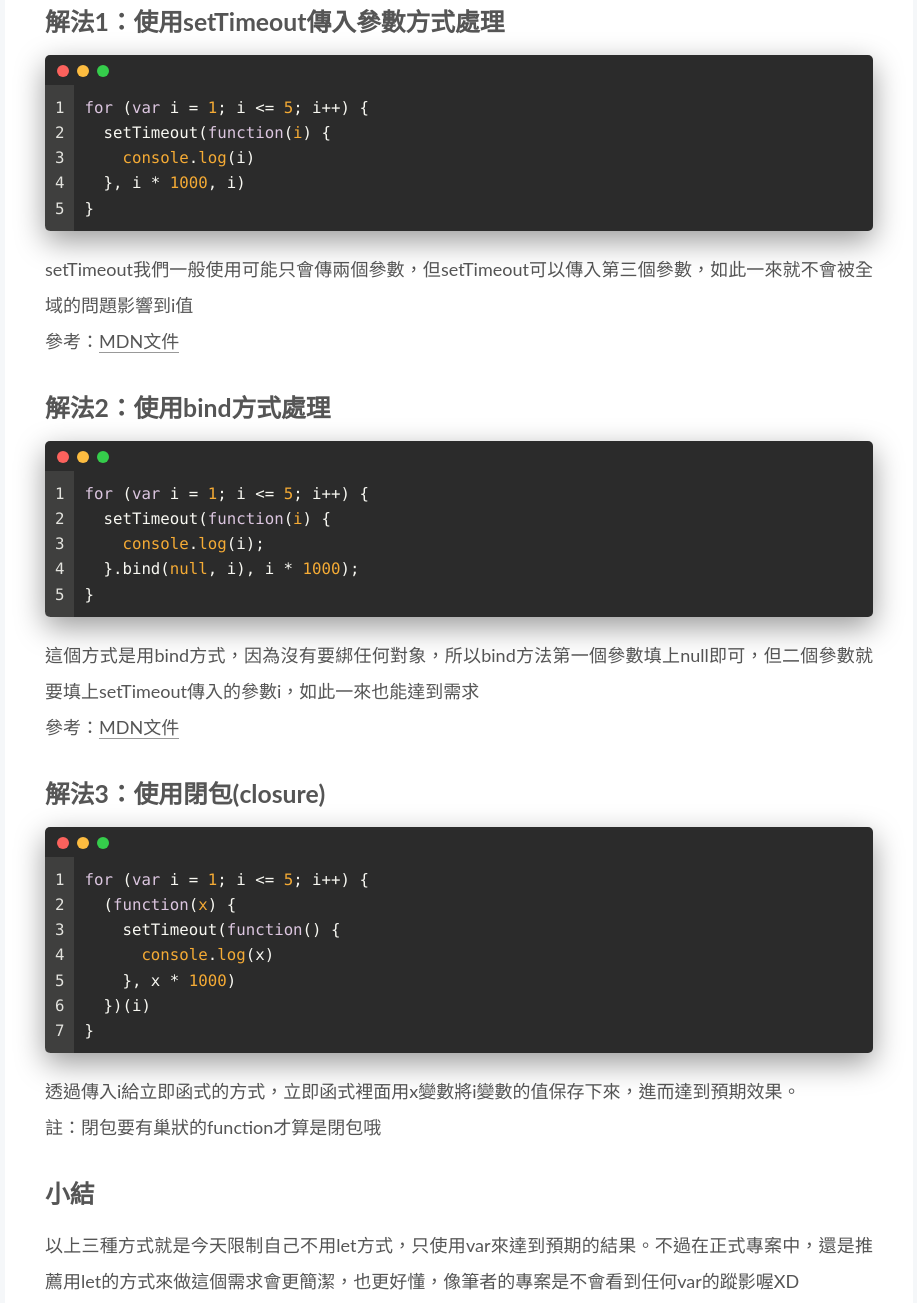
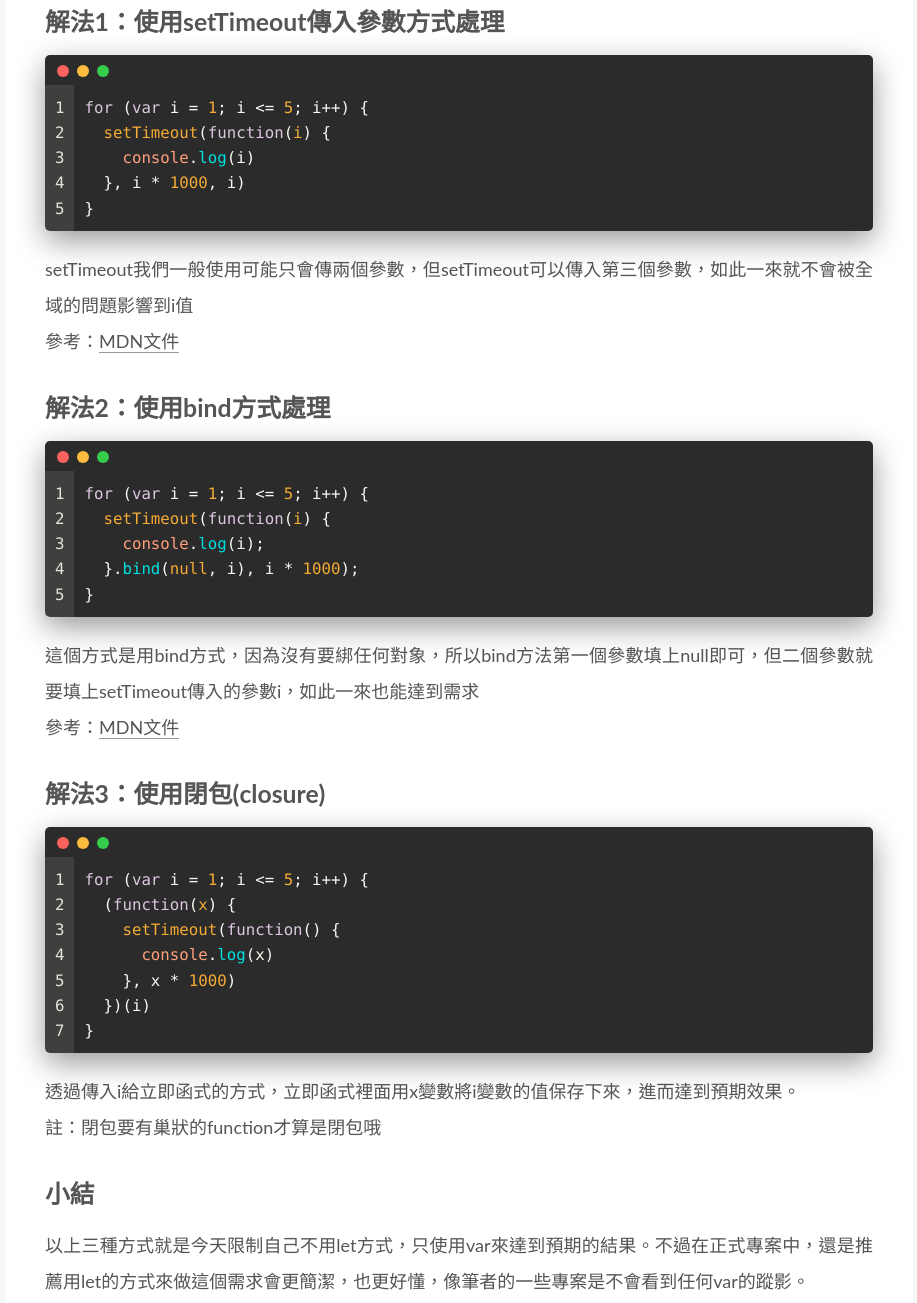
Before and after one commit to FredChang14/FredChang14, a plain HTML site: page 2023/10/27/跑迴圈用setTimeout印出1-5有哪些/index.html in a window 1280 px wide. Shown: the part 1260-2563 px from the top of the page, without its empty margins (307-1224 px from the left). Drawn offline with nearby package versions, Linux system fonts and the light colour scheme; a script that the page names is missing.

Commit message:
Site updated: 2023-10-30 08:39:16

```diff
--- a/2023/10/27/跑迴圈用setTimeout印出1-5有哪些/index.html
+++ b/2023/10/27/跑迴圈用setTimeout印出1-5有哪些/index.html
@@ -27,7 +27,7 @@
 <meta property="og:description" content="前言我們常用跑迴圈setTimeout來理解var和let的差異，我們知道var的作用域是以function來分界，let是以{}來分界，那現在我們也一個需求是我就是不要用let，一定選擇用var來作為解決方案，那該如何解決這個問題呢？">
 <meta property="og:locale" content="zh_TW">
 <meta property="article:published_time" content="2023-10-27T05:15:57.000Z">
-<meta property="article:modified_time" content="2023-10-30T00:36:20.138Z">
+<meta property="article:modified_time" content="2023-10-30T00:39:00.006Z">
 <meta property="article:author" content="Fred Chang">
 <meta property="article:tag" content="Javascript">
 <meta name="twitter:card" content="summary">
@@ -235,18 +235,18 @@
 <figure class="highlight arcade"><table><tr><td class="gutter"><pre><span class="line">1</span><br><span class="line">2</span><br><span class="line">3</span><br><span class="line">4</span><br><span class="line">5</span><br></pre></td><td class="code"><pre><span class="line"><span class="keyword">for</span> (<span class="keyword">var</span> i = <span class="number">1</span>; i &lt;= <span class="number">5</span>; i++) &#123;</span><br><span class="line">  setTimeout(<span class="keyword">function</span>(<span class="params"></span>) &#123;</span><br><span class="line">    <span class="built_in">console</span>.<span class="built_in">log</span>(i)</span><br><span class="line">  &#125;, i * <span class="number">1000</span>)</span><br><span class="line">&#125;</span><br></pre></td></tr></table></figure>
 <p>卻發現第一秒卻取得5、第二秒也是取得5，一直到第五秒也是取得5。為什麼會發生這樣的問題？因為i變數是用var宣告的，這個變數已經跑到5，並且已經污染到全域了。<br>可以在這段程式碼後面是者印出i來看看，我們可以取得迴圈內的變數i的值console.log(i)，會發現印出5</p>
 <p>我們一般常會用的解法可能是把var改為let就好了</p>
-<figure class="highlight javascript"><table><tr><td class="gutter"><pre><span class="line">1</span><br><span class="line">2</span><br><span class="line">3</span><br><span class="line">4</span><br><span class="line">5</span><br></pre></td><td class="code"><pre><span class="line"><span class="keyword">for</span> (<span class="keyword">let</span> i = <span class="number">1</span>; i &lt;= <span class="number">5</span>; i++) &#123;</span><br><span class="line">  <span class="built_in">setTimeout</span>(<span class="keyword">function</span>(<span class="params"></span>) &#123;</span><br><span class="line">    <span class="variable language_">console</span>.<span class="title function_">log</span>(i)</span><br><span class="line">  &#125;, i * <span class="number">1000</span>)</span><br><span class="line">&#125;</span><br></pre></td></tr></table></figure>
+<figure class="highlight js"><table><tr><td class="gutter"><pre><span class="line">1</span><br><span class="line">2</span><br><span class="line">3</span><br><span class="line">4</span><br><span class="line">5</span><br></pre></td><td class="code"><pre><span class="line"><span class="keyword">for</span> (<span class="keyword">let</span> i = <span class="number">1</span>; i &lt;= <span class="number">5</span>; i++) &#123;</span><br><span class="line">  <span class="built_in">setTimeout</span>(<span class="keyword">function</span>(<span class="params"></span>) &#123;</span><br><span class="line">    <span class="variable language_">console</span>.<span class="title function_">log</span>(i)</span><br><span class="line">  &#125;, i * <span class="number">1000</span>)</span><br><span class="line">&#125;</span><br></pre></td></tr></table></figure>
 
 <p>就能拿到預期的結果，第一秒時取得1、第二秒取得2、…、第五秒取得5。</p>
 <p>現在我就只想用var不想用let來實驗有沒有辦法得到上述需求</p>
 <hr>
-<h2 id="解法1：使用setTimeout傳入參數方式處理"><a href="#解法1：使用setTimeout傳入參數方式處理" class="headerlink" title="解法1：使用setTimeout傳入參數方式處理"></a>解法1：使用setTimeout傳入參數方式處理</h2><figure class="highlight arcade"><table><tr><td class="gutter"><pre><span class="line">1</span><br><span class="line">2</span><br><span class="line">3</span><br><span class="line">4</span><br><span class="line">5</span><br></pre></td><td class="code"><pre><span class="line"><span class="keyword">for</span> (<span class="keyword">var</span> i = <span class="number">1</span>; i &lt;= <span class="number">5</span>; i++) &#123;</span><br><span class="line">  setTimeout(<span class="keyword">function</span>(<span class="params">i</span>) &#123;</span><br><span class="line">    <span class="built_in">console</span>.<span class="built_in">log</span>(i)</span><br><span class="line">  &#125;, i * <span class="number">1000</span>, i)</span><br><span class="line">&#125;</span><br></pre></td></tr></table></figure>
+<h2 id="解法1：使用setTimeout傳入參數方式處理"><a href="#解法1：使用setTimeout傳入參數方式處理" class="headerlink" title="解法1：使用setTimeout傳入參數方式處理"></a>解法1：使用setTimeout傳入參數方式處理</h2><figure class="highlight js"><table><tr><td class="gutter"><pre><span class="line">1</span><br><span class="line">2</span><br><span class="line">3</span><br><span class="line">4</span><br><span class="line">5</span><br></pre></td><td class="code"><pre><span class="line"><span class="keyword">for</span> (<span class="keyword">var</span> i = <span class="number">1</span>; i &lt;= <span class="number">5</span>; i++) &#123;</span><br><span class="line">  <span class="built_in">setTimeout</span>(<span class="keyword">function</span>(<span class="params">i</span>) &#123;</span><br><span class="line">    <span class="variable language_">console</span>.<span class="title function_">log</span>(i)</span><br><span class="line">  &#125;, i * <span class="number">1000</span>, i)</span><br><span class="line">&#125;</span><br></pre></td></tr></table></figure>
 <p>setTimeout我們一般使用可能只會傳兩個參數，但setTimeout可以傳入第三個參數，如此一來就不會被全域的問題影響到i值<br>參考：<a target="_blank" rel="noopener" href="https://developer.mozilla.org/zh-CN/docs/Web/API/setTimeout">MDN文件</a></p>
-<h2 id="解法2：使用bind方式處理"><a href="#解法2：使用bind方式處理" class="headerlink" title="解法2：使用bind方式處理"></a>解法2：使用bind方式處理</h2><figure class="highlight arcade"><table><tr><td class="gutter"><pre><span class="line">1</span><br><span class="line">2</span><br><span class="line">3</span><br><span class="line">4</span><br><span class="line">5</span><br></pre></td><td class="code"><pre><span class="line"><span class="keyword">for</span> (<span class="keyword">var</span> i = <span class="number">1</span>; i &lt;= <span class="number">5</span>; i++) &#123;</span><br><span class="line">  setTimeout(<span class="keyword">function</span>(<span class="params">i</span>) &#123;</span><br><span class="line">    <span class="built_in">console</span>.<span class="built_in">log</span>(i);</span><br><span class="line">  &#125;.bind(<span class="literal">null</span>, i), i * <span class="number">1000</span>);</span><br><span class="line">&#125;</span><br></pre></td></tr></table></figure>
+<h2 id="解法2：使用bind方式處理"><a href="#解法2：使用bind方式處理" class="headerlink" title="解法2：使用bind方式處理"></a>解法2：使用bind方式處理</h2><figure class="highlight js"><table><tr><td class="gutter"><pre><span class="line">1</span><br><span class="line">2</span><br><span class="line">3</span><br><span class="line">4</span><br><span class="line">5</span><br></pre></td><td class="code"><pre><span class="line"><span class="keyword">for</span> (<span class="keyword">var</span> i = <span class="number">1</span>; i &lt;= <span class="number">5</span>; i++) &#123;</span><br><span class="line">  <span class="built_in">setTimeout</span>(<span class="keyword">function</span>(<span class="params">i</span>) &#123;</span><br><span class="line">    <span class="variable language_">console</span>.<span class="title function_">log</span>(i);</span><br><span class="line">  &#125;.<span class="title function_">bind</span>(<span class="literal">null</span>, i), i * <span class="number">1000</span>);</span><br><span class="line">&#125;</span><br></pre></td></tr></table></figure>
 <p>這個方式是用bind方式，因為沒有要綁任何對象，所以bind方法第一個參數填上null即可，但二個參數就要填上setTimeout傳入的參數i，如此一來也能達到需求<br>參考：<a target="_blank" rel="noopener" href="https://developer.mozilla.org/zh-TW/docs/Web/JavaScript/Reference/Global_Objects/Function/bind">MDN文件</a></p>
-<h2 id="解法3：使用閉包-closure"><a href="#解法3：使用閉包-closure" class="headerlink" title="解法3：使用閉包(closure)"></a>解法3：使用閉包(closure)</h2><figure class="highlight arcade"><table><tr><td class="gutter"><pre><span class="line">1</span><br><span class="line">2</span><br><span class="line">3</span><br><span class="line">4</span><br><span class="line">5</span><br><span class="line">6</span><br><span class="line">7</span><br></pre></td><td class="code"><pre><span class="line"><span class="keyword">for</span> (<span class="keyword">var</span> i = <span class="number">1</span>; i &lt;= <span class="number">5</span>; i++) &#123;</span><br><span class="line">  (<span class="keyword">function</span>(<span class="params">x</span>) &#123;</span><br><span class="line">    setTimeout(<span class="keyword">function</span>(<span class="params"></span>) &#123;</span><br><span class="line">      <span class="built_in">console</span>.<span class="built_in">log</span>(x)</span><br><span class="line">    &#125;, x * <span class="number">1000</span>)</span><br><span class="line">  &#125;)(i)</span><br><span class="line">&#125;</span><br></pre></td></tr></table></figure>
+<h2 id="解法3：使用閉包-closure"><a href="#解法3：使用閉包-closure" class="headerlink" title="解法3：使用閉包(closure)"></a>解法3：使用閉包(closure)</h2><figure class="highlight js"><table><tr><td class="gutter"><pre><span class="line">1</span><br><span class="line">2</span><br><span class="line">3</span><br><span class="line">4</span><br><span class="line">5</span><br><span class="line">6</span><br><span class="line">7</span><br></pre></td><td class="code"><pre><span class="line"><span class="keyword">for</span> (<span class="keyword">var</span> i = <span class="number">1</span>; i &lt;= <span class="number">5</span>; i++) &#123;</span><br><span class="line">  (<span class="keyword">function</span>(<span class="params">x</span>) &#123;</span><br><span class="line">    <span class="built_in">setTimeout</span>(<span class="keyword">function</span>(<span class="params"></span>) &#123;</span><br><span class="line">      <span class="variable language_">console</span>.<span class="title function_">log</span>(x)</span><br><span class="line">    &#125;, x * <span class="number">1000</span>)</span><br><span class="line">  &#125;)(i)</span><br><span class="line">&#125;</span><br></pre></td></tr></table></figure>
 <p>透過傳入i給立即函式的方式，立即函式裡面用x變數將i變數的值保存下來，進而達到預期效果。<br>註：閉包要有巢狀的function才算是閉包哦</p>
-<h2 id="小結"><a href="#小結" class="headerlink" title="小結"></a>小結</h2><p>以上三種方式就是今天限制自己不用let方式，只使用var來達到預期的結果。不過在正式專案中，還是推薦用let的方式來做這個需求會更簡潔，也更好懂，像筆者的專案是不會看到任何var的蹤影喔XD</p>
+<h2 id="小結"><a href="#小結" class="headerlink" title="小結"></a>小結</h2><p>以上三種方式就是今天限制自己不用let方式，只使用var來達到預期的結果。不過在正式專案中，還是推薦用let的方式來做這個需求會更簡潔，也更好懂，像筆者的一些專案是不會看到任何var的蹤影。</p>
 
     </div>
 
```
